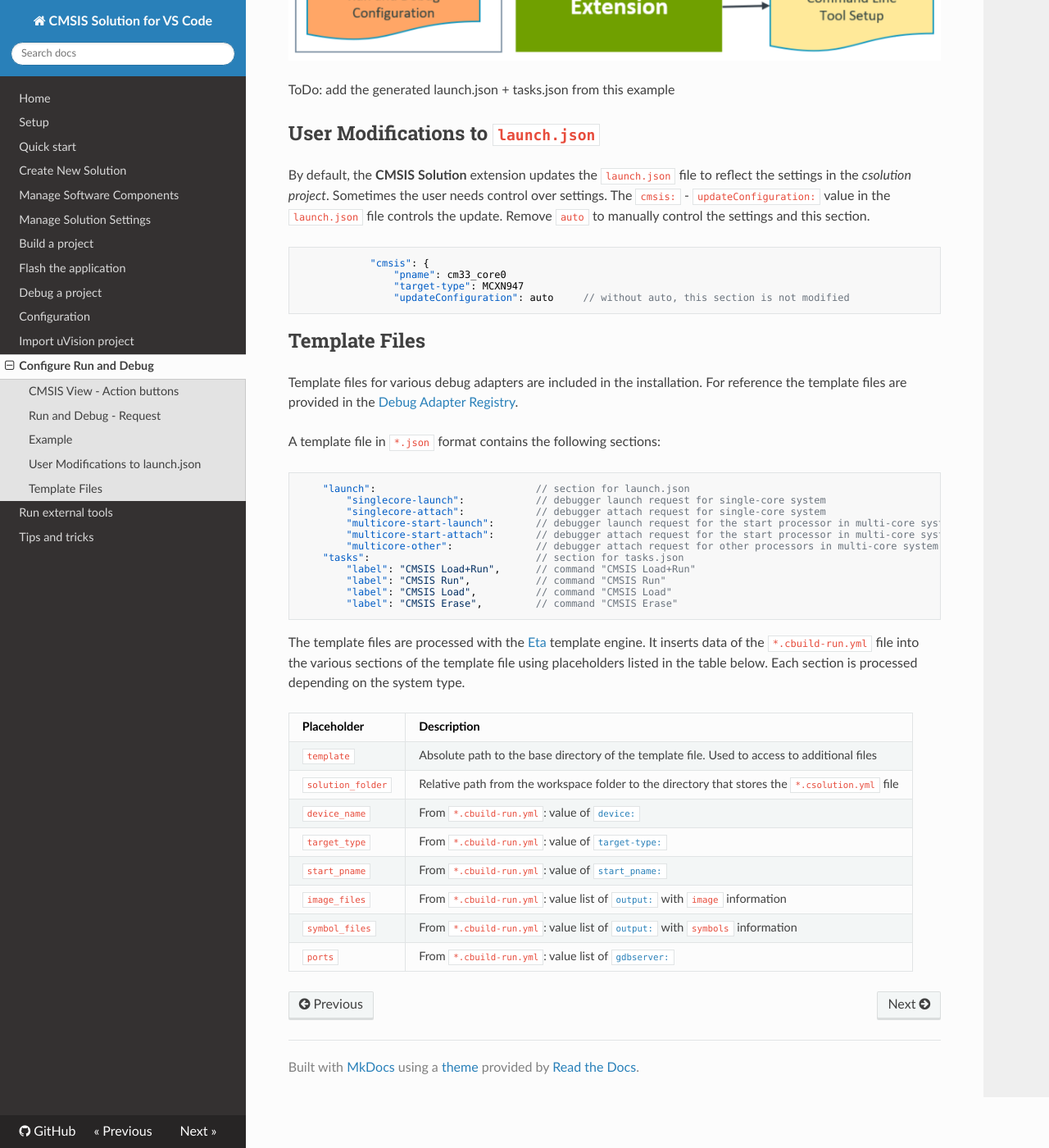
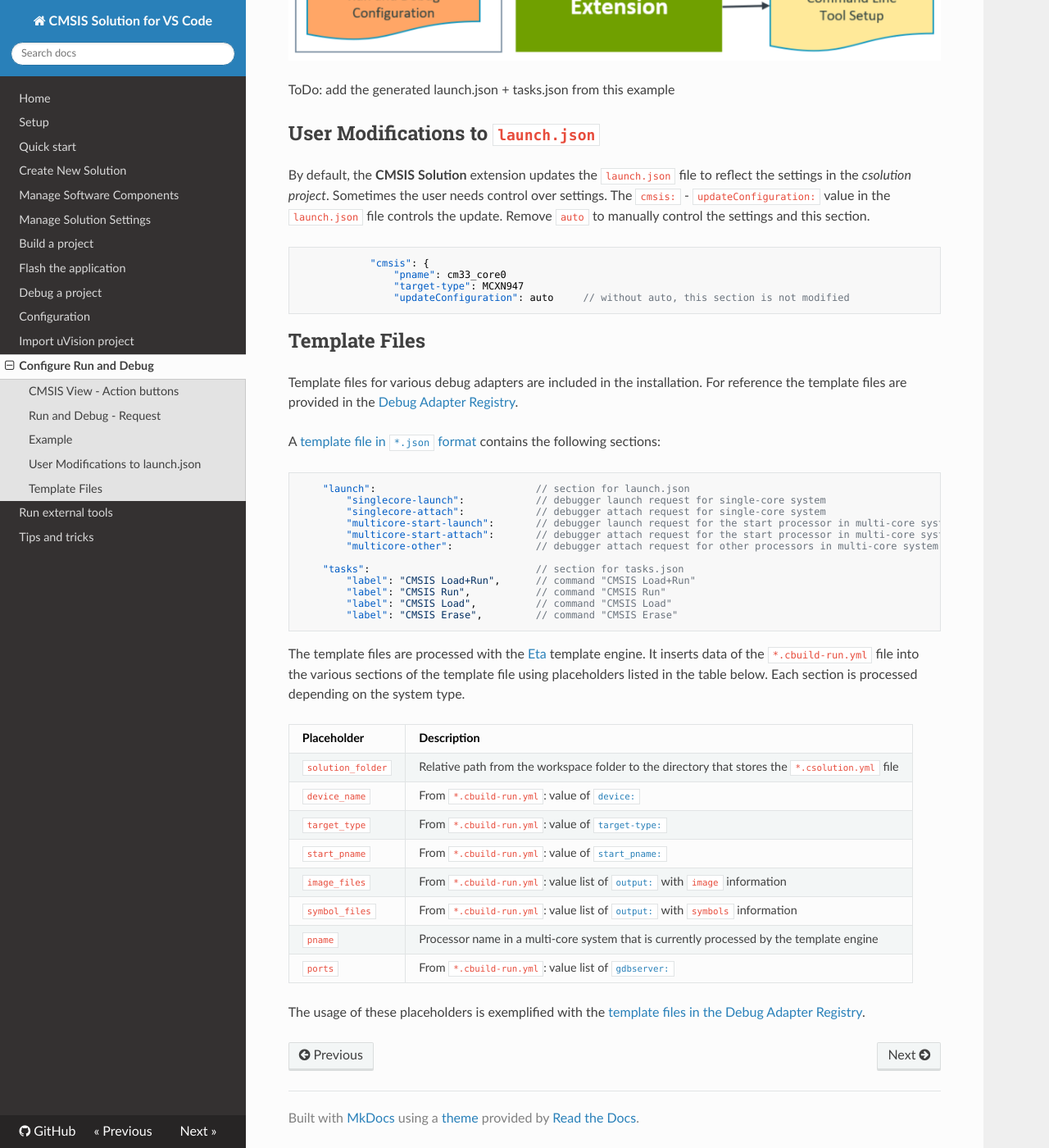
Before and after one commit to MDK-Packs/vscode-cmsis-solution-docs, an MkDocs documentation site: the page built from docs/conf_debug.md, in a window 1280 px wide and 1400 px high, scrolled down 2788 px. Shown: the whole window at 82% size. Built offline with MkDocs 1.6.1, drawn with Linux system fonts in a browser that asks for light colours; nearby versions of some CDN libraries.

Commit message:
Updated template placeholder

````diff
--- a/docs/conf_debug.md
+++ b/docs/conf_debug.md
@@ -80,7 +80,7 @@ By default, the **CMSIS Solution** extension updates the `launch.json` file to r
 
 Template files for various debug adapters are included in the installation. For reference the template files are provided in the [Debug Adapter Registry](https://github.com/Open-CMSIS-Pack/debug-adapter-registry).
 
-A template file in `*.json` format contains the following sections:
+A [template file in `*.json` format](https://github.com/Open-CMSIS-Pack/debug-adapter-registry/tree/main/templates) contains the following sections:
 
 ```json
     "launch":                           // section for launch.json
@@ -89,6 +89,7 @@ A template file in `*.json` format contains the following sections:
         "multicore-start-launch":       // debugger launch request for the start processor in multi-core system.
         "multicore-start-attach":       // debugger attach request for the start processor in multi-core system.
         "multicore-other":              // debugger attach request for other processors in multi-core system.
+
     "tasks":                            // section for tasks.json
         "label": "CMSIS Load+Run",      // command "CMSIS Load+Run"
         "label": "CMSIS Run",           // command "CMSIS Run"
@@ -100,11 +101,13 @@ The template files are processed with the [Eta](https://eta.js.org/) template en
 
 Placeholder       | Description
 :-----------------|:----------------
-`template`        | Absolute path to the base directory of the template file. Used to access to additional files
 `solution_folder` | Relative path from the workspace folder to the directory that stores the `*.csolution.yml` file
 `device_name`  | From `*.cbuild-run.yml`: value of [`device:`](https://open-cmsis-pack.github.io/cmsis-toolbox/YML-CBuild-Format/#file-structure-of-cbuild-runyml)
 `target_type`  | From `*.cbuild-run.yml`: value of [`target-type:`](https://open-cmsis-pack.github.io/cmsis-toolbox/YML-CBuild-Format/#file-structure-of-cbuild-runyml)
 `start_pname`  | From `*.cbuild-run.yml`: value of [`start_pname:`](https://open-cmsis-pack.github.io/cmsis-toolbox/YML-CBuild-Format/#debugger)
 `image_files`  | From `*.cbuild-run.yml`: value list of [`output:`](https://open-cmsis-pack.github.io/cmsis-toolbox/YML-CBuild-Format/#output) with `image` information
 `symbol_files` | From `*.cbuild-run.yml`: value list of [`output:`](https://open-cmsis-pack.github.io/cmsis-toolbox/YML-CBuild-Format/#output) with `symbols` information
+`pname`        | Processor name in a multi-core system that is currently processed by the template engine
 `ports`        | From `*.cbuild-run.yml`: value list of [`gdbserver:`](https://open-cmsis-pack.github.io/cmsis-toolbox/YML-CBuild-Format/#gdbserver)
+
+The usage of these placeholders is exemplified with the [template files in the Debug Adapter Registry](https://github.com/Open-CMSIS-Pack/debug-adapter-registry/tree/main/templates).
````
